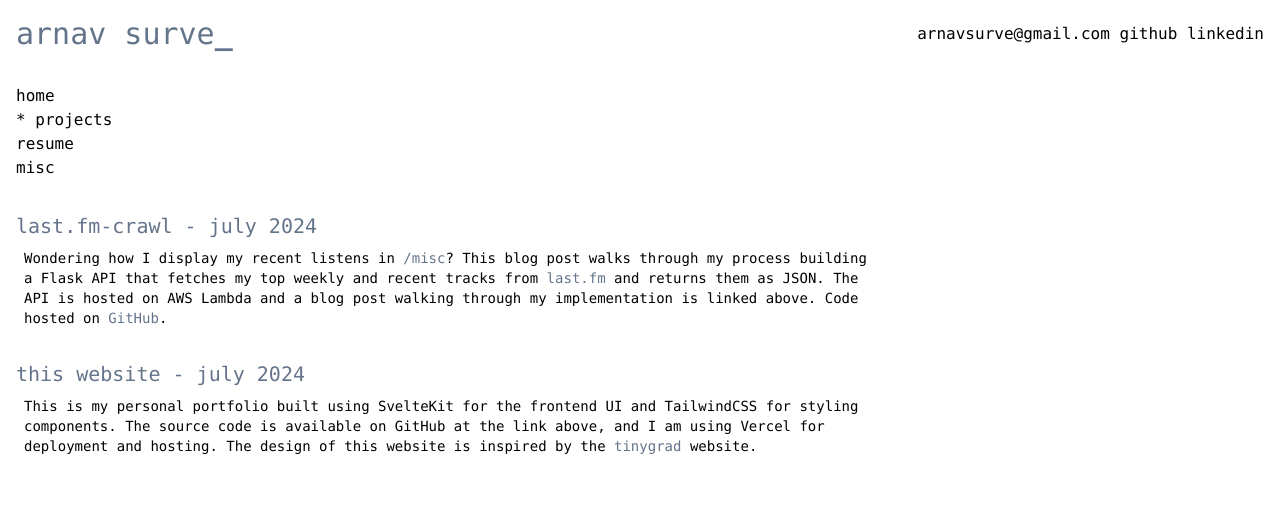
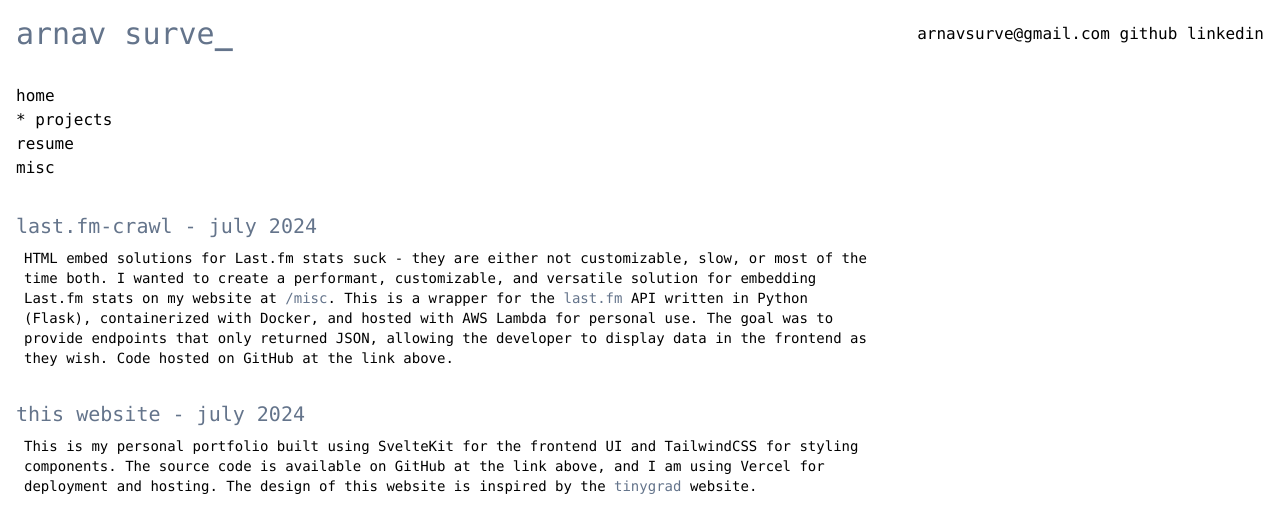
Before and after one commit to arnavsurve/website, a SvelteKit app: page /projects in a window 1280 px wide. Shown: the top 532 px of the page. Built offline with nearby package versions, Linux system fonts and the light colour scheme.

Commit message:
reducing yap

```diff
--- a/src/routes/projects/+page.svelte
+++ b/src/routes/projects/+page.svelte
@@ -7,12 +7,13 @@
 <Header />
 
 <div class="m-4 font-mono">
-    <StyleLink classDefs="text-xl" url="/projects/lastfm-crawl">
+    <!-- <StyleLink classDefs="text-xl" url="/projects/lastfm-crawl"> -->
+    <StyleLink classDefs="text-xl" url="https://github.com/arnavsurve/lastfm-crawl">
         last.fm-crawl - july 2024
     </StyleLink>
 
     <Prose classDefs="p-2">
-        Wondering how I display my recent listens in <StyleLink url="/misc">/misc</StyleLink>? This blog post walks through my process building a Flask API that fetches my top weekly and recent tracks from <StyleLink url="https://www.last.fm/home">last.fm</StyleLink> and returns them as JSON. The API is hosted on AWS Lambda and a blog post walking through my implementation is linked above. Code hosted on <StyleLink url="https://github.com/arnavsurve/lastfm-crawl">GitHub</StyleLink>.
+        HTML embed solutions for Last.fm stats suck - they are either not customizable, slow, or most of the time both. I wanted to create a performant, customizable, and versatile solution for embedding Last.fm stats on my website at <StyleLink url="/misc">/misc</StyleLink>. This is a wrapper for the <StyleLink url="https://www.last.fm/home">last.fm</StyleLink> API written in Python (Flask), containerized with Docker, and hosted with AWS Lambda for personal use. The goal was to provide endpoints that only returned JSON, allowing the developer to display data in the frontend as they wish. Code hosted on GitHub at the link above.
     </Prose>
 
     <br>
```
